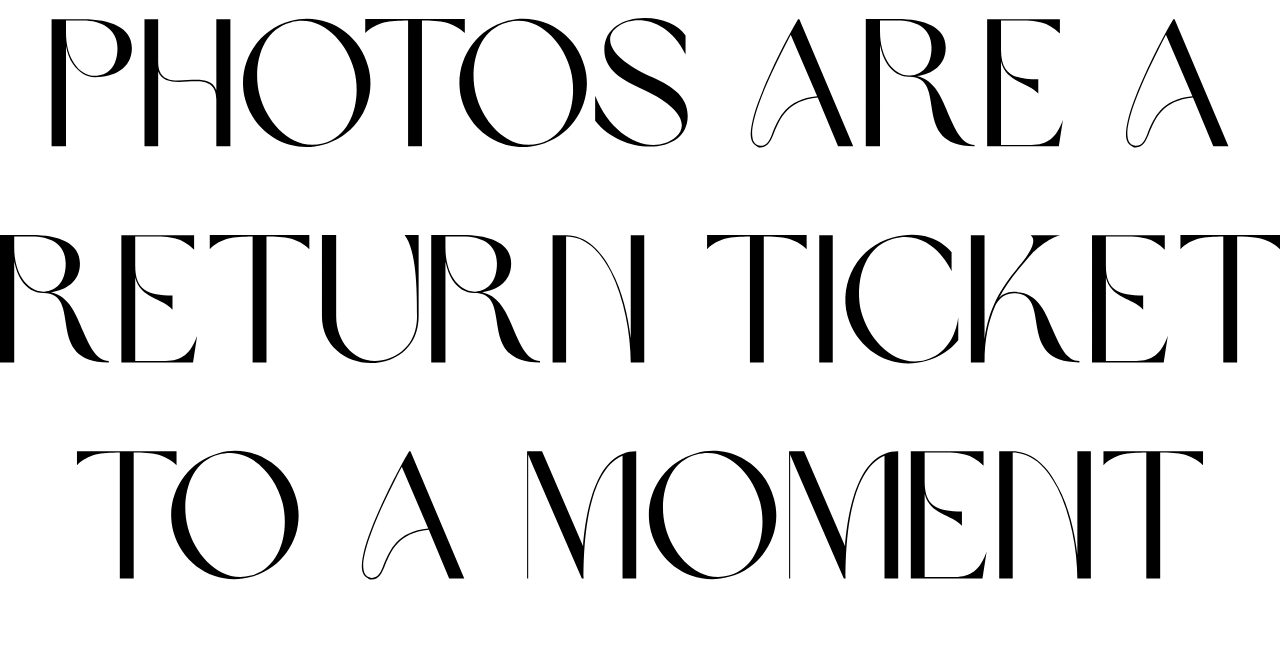
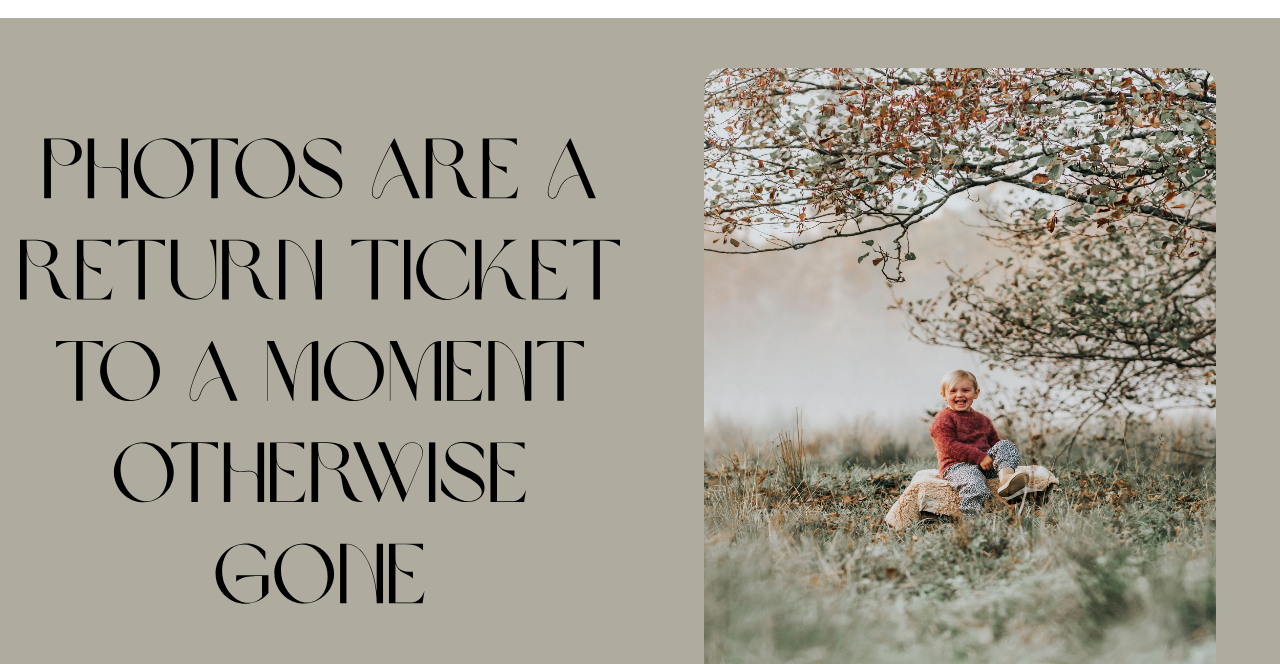
Before and after one commit to tittieth/min-hobby, a website built with Vite: page index.html in a window 1280 px wide. Shown: the part 3901-4565 px from the top of the page. Built offline with nearby package versions, Linux system fonts and the light colour scheme.

Commit message:
added styling

```diff
--- a/index.html
+++ b/index.html
@@ -242,7 +242,7 @@
           </g>
         </svg>
       </div>
-      <div>
+      <div class="footer-img-div">
         <img class="footer-img" src="/public/girl-under-tree.jpg" alt="a little girl sitting under a tree" width="600" height="500"
           loading="lazy">
       </div>
--- /dev/null
+++ b/src/_footer.scss
@@ -0,0 +1,63 @@
+footer {
+    display: flex;
+    flex-direction: column;
+
+    .quote {
+        margin-top: 30px;
+        padding: 20px;
+        background-color: #afab9e;
+    }
+
+    .footer-img-div {
+        width: auto;
+        height: auto;
+
+        .footer-img {
+            border-radius: 20px;
+        }
+    }
+}
+
+@media screen and (min-width: 450px) {
+    .footer-img-div {
+        display: flex;
+        justify-content: center;
+        background-color: #afab9e;
+
+        .footer-img {
+            width: 80%;
+            height: 80%;
+        }
+
+        .quote {
+            display: flex;
+            justify-content: center;
+            align-items: center;
+        }
+    }
+}
+
+@media screen and (min-width: 720px) {
+    footer {
+        flex-direction: row;
+
+        #Lager_2 {
+            margin-top: 100px;
+        }
+
+        .quote {
+            margin-top: 0;
+            width: 50vw;
+            background-color: #afab9e;
+        }
+
+        .footer-img-div {
+            width: 50vw;
+            height: auto;
+
+            .footer-img {
+                margin-top: 50px;
+            }
+        }
+    }
+}
--- a/src/style.scss
+++ b/src/style.scss
@@ -3,6 +3,7 @@
 @use "pagetwo";
 @use "pagethree";
 @use "pagefour";
+@use "footer";
 
 :root {
   font-family: Inter, system-ui, Avenir, Helvetica, Arial, sans-serif;
```
